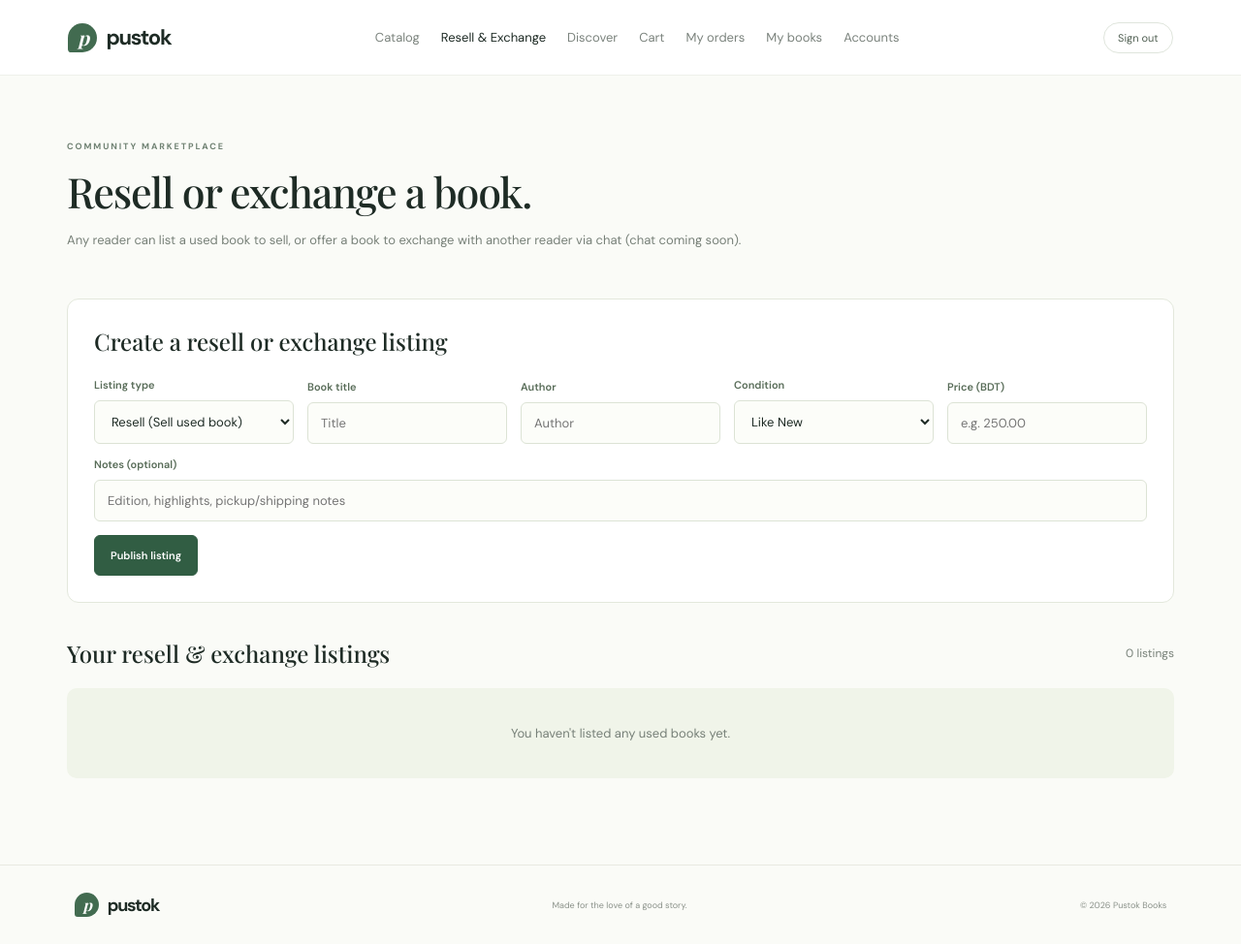
After one commit to ullas-6575/Pustok, a Spring Boot app: page /resell in a window 1280 px wide. The commit adds this page. Shown: the whole page at 97% size. Run offline with Spring Boot 4, Linux system fonts and the light colour scheme; the visitor is signed in with stand-in values (Sample User, id 1); data that the repository does not hold is empty; some of the project's set-up classes (security, data sources, template engines, error pages and the like) are left out, and stand-ins take their place; database files in the repository are not loaded; some libraries are stand-ins or nearby versions; some web fonts are replaced.

Commit message:
feat:resell & exchange listing

```diff
--- /dev/null
+++ b/src/main/java/com/example/EPustok/market/ResellController.java
@@ -0,0 +1,124 @@
+package com.example.EPustok.market;
+
+import com.example.EPustok.identity.User;
+import com.example.EPustok.identity.UserRepository;
+import jakarta.validation.Valid;
+import jakarta.validation.constraints.DecimalMin;
+import jakarta.validation.constraints.Digits;
+import jakarta.validation.constraints.NotBlank;
+import jakarta.validation.constraints.Size;
+import java.math.BigDecimal;
+import java.util.Set;
+import org.springframework.http.HttpStatus;
+import org.springframework.security.core.Authentication;
+import org.springframework.stereotype.Controller;
+import org.springframework.ui.Model;
+import org.springframework.web.bind.annotation.GetMapping;
+import org.springframework.web.bind.annotation.ModelAttribute;
+import org.springframework.web.bind.annotation.PathVariable;
+import org.springframework.web.bind.annotation.PostMapping;
+import org.springframework.web.bind.annotation.RequestMapping;
+import org.springframework.web.server.ResponseStatusException;
+import org.springframework.web.servlet.mvc.support.RedirectAttributes;
+
+/**
+ * Allows any authenticated user to list used books for resell or exchange.
+ */
+@Controller
+@RequestMapping("/resell")
+public class ResellController {
+    private static final Set<String> ALLOWED_TYPES = Set.of("RESELL", "EXCHANGE");
+    private static final Set<String> ALLOWED_CONDITIONS = Set.of("LIKE_NEW", "GOOD", "FAIR");
+
+    private final ResellListings listings;
+    private final UserRepository users;
+
+    public ResellController(ResellListings listings, UserRepository users) {
+        this.listings = listings;
+        this.users = users;
+    }
+
+    public record ResellForm(
+            @NotBlank String listingType,
+            @NotBlank @Size(max = 255) String title,
+            @NotBlank @Size(max = 255) String author,
+            @NotBlank String bookCondition,
+            @DecimalMin("0.01") @Digits(integer = 10, fraction = 2) BigDecimal price,
+            @Size(max = 255) String desiredBook,
+            @Size(max = 500) String description) {}
+
+    private User currentUser(Authentication authentication) {
+        return users.findByEmailIgnoreCase(authentication.getName()).orElseThrow();
+    }
+
+    @GetMapping
+    public String myListings(Authentication authentication, Model model) {
+        User user = currentUser(authentication);
+        String email = authentication.getName();
+        model.addAttribute("listings", listings.findByUserIdOrderByCreatedAtDesc(user.getId()));
+        model.addAttribute("displayName", email.contains("@") ? email.substring(0, email.indexOf('@')) : email);
+        return "resell";
+    }
+
+    @PostMapping
+    public String create(
+            Authentication authentication,
+            @Valid @ModelAttribute ResellForm form,
+            RedirectAttributes flash) {
+        String type = form.listingType().trim().toUpperCase();
+        String condition = form.bookCondition().trim().toUpperCase();
+        if (!ALLOWED_TYPES.contains(type) || !ALLOWED_CONDITIONS.contains(condition)) {
+            throw new ResponseStatusException(HttpStatus.BAD_REQUEST, "Invalid listing type or condition");
+        }
+        if ("RESELL".equals(type) && form.price() == null) {
+            flash.addFlashAttribute("error", "Please enter a price for a resell listing.");
+            return "redirect:/resell";
+        }
+
+        User user = currentUser(authentication);
+        BigDecimal price = "RESELL".equals(type) ? form.price() : null;
+        String desired = "EXCHANGE".equals(type)
+                ? (form.desiredBook() == null || form.desiredBook().isBlank() ? "Open to book exchange offers" : form.desiredBook().trim())
+                : null;
+        String desc = form.description() == null ? "" : form.description().trim();
+
+        listings.save(new ResellListing(
+                user.getId(),
+                type,
+                form.title().trim(),
+                form.author().trim(),
+                condition,
+                price,
+                desired,
+                desc));
+
+        flash.addFlashAttribute("message", "RESELL".equals(type)
+                ? "Your used book is now listed in the Resell catalog."
+                : "Your book is now listed for Exchange.");
+        return "redirect:/resell";
+    }
+
+    @PostMapping("/{id}/close")
+    public String close(Authentication authentication, @PathVariable long id) {
+        ResellListing listing = ownedOrAdmin(id, currentUser(authentication));
+        listing.close();
+        listings.save(listing);
+        return "redirect:/resell";
+    }
+
+    @PostMapping("/{id}/delete")
+    public String delete(Authentication authentication, @PathVariable long id) {
+        ResellListing listing = ownedOrAdmin(id, currentUser(authentication));
+        listings.delete(listing);
+        return "redirect:/resell";
+    }
+
+    private ResellListing ownedOrAdmin(long id, User user) {
+        ResellListing listing = listings.findById(id)
+                .orElseThrow(() -> new ResponseStatusException(HttpStatus.NOT_FOUND));
+        if (!listing.getUserId().equals(user.getId()) && !"ADMIN".equals(user.getRole())) {
+            throw new ResponseStatusException(HttpStatus.FORBIDDEN);
+        }
+        return listing;
+    }
+}
--- a/src/main/resources/templates/home.html
+++ b/src/main/resources/templates/home.html
@@ -6,7 +6,7 @@
 </head>
 <body>
 <header class="topbar"><a class="logo" th:href="@{/}"><span class="logo-mark">p</span> pustok</a>
-  <nav><a th:href="@{/catalog}">Catalog</a><a sec:authorize="hasRole('SELLER')" href="/seller/orders">Seller Orders</a><a sec:authorize="hasAnyRole('BUYER','SELLER')" href="/buyer/orders">My Orders</a><a sec:authorize="hasAnyRole('BUYER','SELLER')" href="/buyer/cart">Cart</a><a sec:authorize="hasRole('ADMIN')" th:href="@{/admin}">Admin</a><a sec:authorize="hasRole('SELLER')" th:href="@{/seller}">Seller</a><a sec:authorize="hasAnyRole('BUYER', 'SELLER')" th:href="@{/buyer}">My account</a><a sec:authorize="hasRole('BUYER')" href="/buyer/seller-application">Become a Seller</a><a class="active" href="#discover">Discover</a><a href="#categories">Categories</a><a href="#featured">Bestsellers</a></nav>
+  <nav><a th:href="@{/catalog}">Catalog</a><a th:href="@{/resell}">Resell &amp; Exchange</a><a sec:authorize="hasRole('SELLER')" href="/seller/orders">Seller Orders</a><a sec:authorize="hasAnyRole('BUYER','SELLER')" href="/buyer/orders">My Orders</a><a sec:authorize="hasAnyRole('BUYER','SELLER')" href="/buyer/cart">Cart</a><a sec:authorize="hasRole('ADMIN')" th:href="@{/admin}">Admin</a><a sec:authorize="hasRole('SELLER')" th:href="@{/seller}">Seller</a><a sec:authorize="hasAnyRole('BUYER', 'SELLER')" th:href="@{/buyer}">My account</a><a sec:authorize="hasRole('BUYER')" href="/buyer/seller-application">Become a Seller</a><a class="active" href="#discover">Discover</a><a href="#categories">Categories</a><a href="#featured">Bestsellers</a></nav>
   <div class="account"><span class="hello">Hi, <b th:text="${displayName}">reader</b></span><form th:action="@{/signout}" method="post"><button class="signout" type="submit">Sign out</button></form><span class="avatar" th:text="${#strings.substring(displayName,0,1).toUpperCase()}">R</span></div>
 </header>
 <main>
--- /dev/null
+++ b/src/main/resources/templates/resell.html
@@ -0,0 +1,126 @@
+<!doctype html>
+<html lang="en" xmlns:th="http://www.thymeleaf.org" xmlns:sec="http://www.thymeleaf.org/extras/spring-security">
+<head>
+  <meta charset="UTF-8">
+  <meta name="viewport" content="width=device-width,initial-scale=1">
+  <title>Resell &amp; Exchange | Pustok</title>
+  <link rel="stylesheet" th:href="@{/css/home.css}">
+  <link rel="stylesheet" th:href="@{/css/workspace.css}">
+</head>
+<body class="workspace-page">
+<header class="topbar">
+  <a class="logo" th:href="@{/}"><span class="logo-mark">p</span> pustok</a>
+  <nav aria-label="Account navigation">
+    <a th:href="@{/catalog}">Catalog</a>
+    <a class="active" th:href="@{/resell}">Resell &amp; Exchange</a>
+    <a th:href="@{/}">Discover</a>
+    <a sec:authorize="hasAnyRole('BUYER','SELLER')" th:href="@{/buyer/cart}">Cart</a>
+    <a sec:authorize="hasAnyRole('BUYER','SELLER')" th:href="@{/buyer/orders}">My orders</a>
+    <a sec:authorize="hasRole('SELLER')" th:href="@{/seller/books}">My books</a>
+    <a sec:authorize="hasRole('ADMIN')" th:href="@{/admin}">Accounts</a>
+  </nav>
+  <form th:action="@{/signout}" method="post"><button class="signout">Sign out</button></form>
+</header>
+
+<main class="workspace-shell">
+  <div class="workspace-heading">
+    <span class="eyebrow">COMMUNITY MARKETPLACE</span>
+    <h1>Resell or exchange a book.</h1>
+    <p>Any reader can list a used book to sell, or offer a book to exchange with another reader via chat (chat coming soon).</p>
+  </div>
+
+  <p class="empty-state" th:if="${message}" th:text="${message}"></p>
+  <p class="empty-state" th:if="${error}" th:text="${error}"></p>
+
+  <div class="workspace-content">
+    <section class="panel">
+      <h2>Create a resell or exchange listing</h2>
+      <form th:action="@{/resell}" method="post">
+        <label class="field-label">Listing type
+          <select name="listingType" id="listingType" required onchange="toggleListingFields()">
+            <option value="RESELL">Resell (Sell used book)</option>
+            <option value="EXCHANGE">Exchange (Swap via chat)</option>
+          </select>
+        </label>
+        <label class="field-label">Book title
+          <input name="title" placeholder="Title" required maxlength="255">
+        </label>
+        <label class="field-label">Author
+          <input name="author" placeholder="Author" required maxlength="255">
+        </label>
+        <label class="field-label">Condition
+          <select name="bookCondition" required>
+            <option value="LIKE_NEW">Like New</option>
+            <option value="GOOD">Good</option>
+            <option value="FAIR">Fair</option>
+          </select>
+        </label>
+        <label class="field-label" id="priceField">Price (BDT)
+          <input name="price" id="priceInput" type="number" min="0.01" step="0.01" placeholder="e.g. 250.00" required>
+        </label>
+        <label class="field-label" id="desiredBookField" style="display:none">Desired book for exchange
+          <input name="desiredBook" id="desiredBookInput" placeholder="e.g. Atomic Habits or Fiction" maxlength="255">
+        </label>
+        <label class="field-label" style="flex-basis:100%">Notes (optional)
+          <input name="description" placeholder="Edition, highlights, pickup/shipping notes" maxlength="500">
+        </label>
+        <button type="submit">Publish listing</button>
+      </form>
+    </section>
+
+    <div class="section-heading">
+      <h2>Your resell &amp; exchange listings</h2>
+      <span th:text="${#lists.size(listings) + ' listings'}"></span>
+    </div>
+
+    <p class="empty-state" th:if="${#lists.isEmpty(listings)}">You haven't listed any used books yet.</p>
+
+    <article th:each="item : ${listings}">
+      <div style="display:flex;justify-content:space-between;align-items:flex-start;gap:16px;flex-wrap:wrap">
+        <div>
+          <span class="eyebrow" th:text="${item.listingType + ' • ' + item.bookCondition.replace('_', ' ') + ' • ' + item.status}">RESELL</span>
+          <h2 style="margin:6px 0 4px" th:text="${item.title}">Book Title</h2>
+          <p style="margin:0" th:text="${'by ' + item.author}"></p>
+          <p th:if="${item.listingType == 'RESELL' and item.price != null}" th:text="${'Price: BDT ' + item.price}"></p>
+          <p th:if="${item.listingType == 'EXCHANGE'}" th:text="${'Exchange for: ' + item.desiredBook}"></p>
+          <p th:if="${!#strings.isEmpty(item.description)}" th:text="${item.description}"></p>
+        </div>
+        <div style="display:flex;gap:10px;align-items:center">
+          <form th:if="${item.status == 'AVAILABLE'}" th:action="@{/resell/{id}/close(id=${item.id})}" method="post">
+            <button type="submit" class="secondary-button">Mark closed</button>
+          </form>
+          <form th:action="@{/resell/{id}/delete(id=${item.id})}" method="post">
+            <button type="submit" class="danger-button" style="margin-top:0">Delete</button>
+          </form>
+        </div>
+      </div>
+    </article>
+  </div>
+</main>
+
+<script>
+  function toggleListingFields() {
+    var type = document.getElementById('listingType').value;
+    var priceField = document.getElementById('priceField');
+    var priceInput = document.getElementById('priceInput');
+    var desiredField = document.getElementById('desiredBookField');
+    if (type === 'EXCHANGE') {
+      priceField.style.display = 'none';
+      priceInput.required = false;
+      priceInput.value = '';
+      desiredField.style.display = 'flex';
+    } else {
+      priceField.style.display = 'flex';
+      priceInput.required = true;
+      desiredField.style.display = 'none';
+    }
+  }
+</script>
+
+<footer>
+  <a class="logo" th:href="@{/}"><span class="logo-mark">p</span> pustok</a>
+  <small>Made for the love of a good story.</small>
+  <small>&#169; 2026 Pustok Books</small>
+</footer>
+</body>
+</html>
```
Also changed, not shown: src/main/java/com/example/EPustok/market/CatalogController.java (+46 -8 lines), src/main/java/com/example/EPustok/market/ResellListing.java (added, +71 -0 lines), src/main/java/com/example/EPustok/market/ResellListings.java (added, +9 -0 lines), src/main/resources/db/migration/V7__marketplace_resell.sql (added, +16 -0 lines), src/main/resources/static/css/catalog.css (+75 -1 lines), src/main/resources/templates/catalog.html (+56 -11 lines), src/main/resources/templates/workspace.html (+1 -1 lines), 2 other files.
